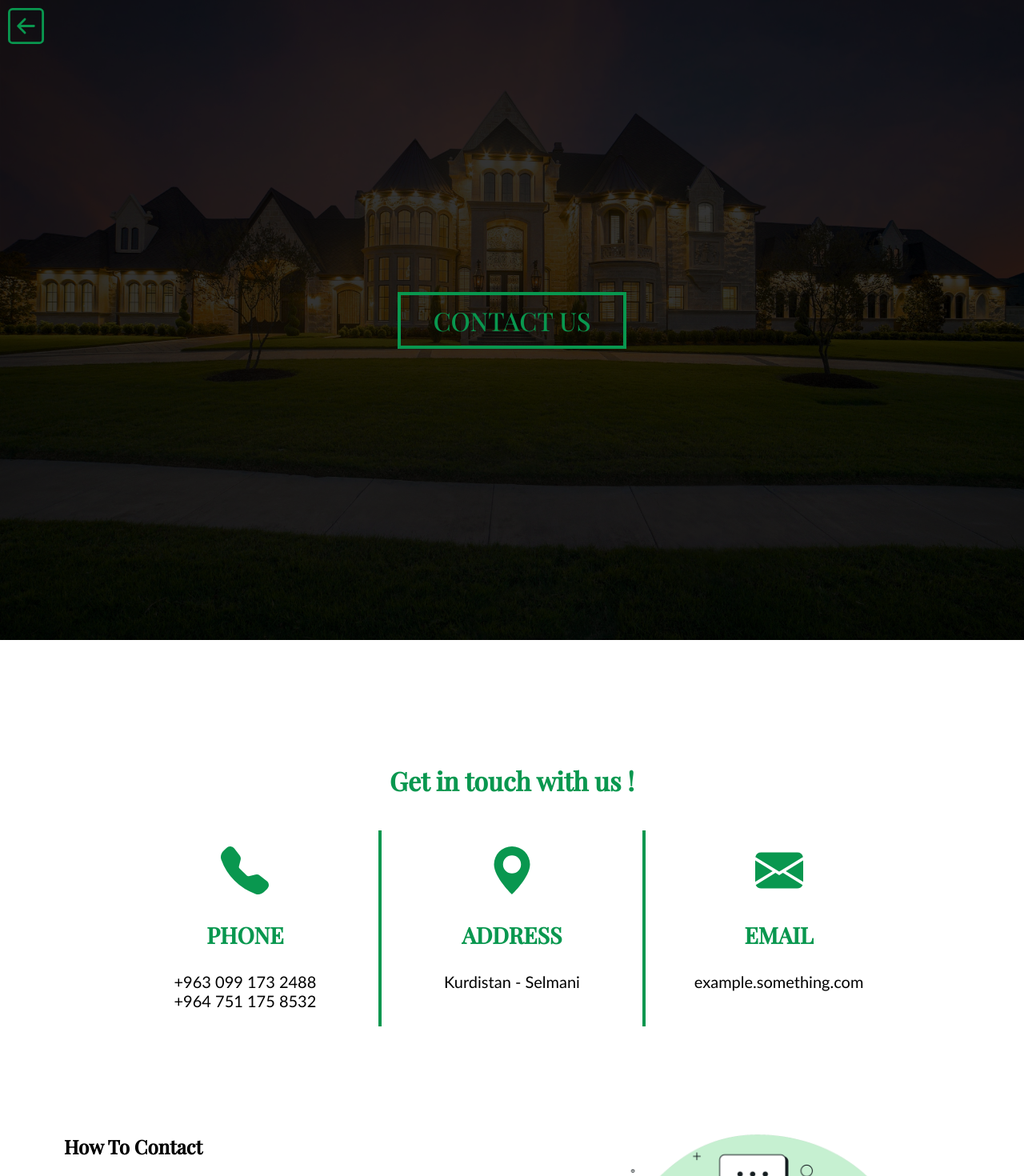
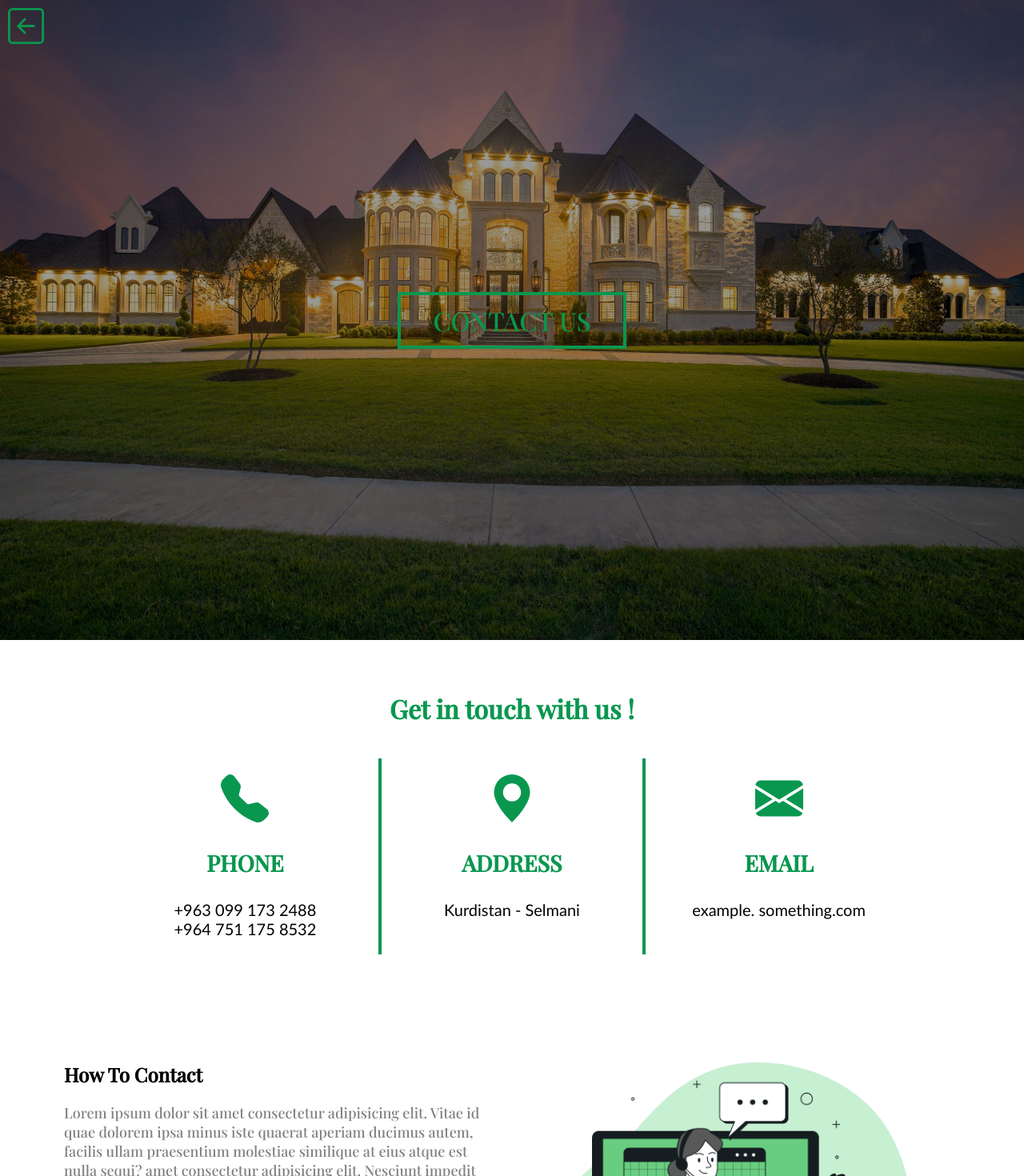
Before and after one commit to AlanKh98/e-commerce-reactjs-nextjs-typescript, a Next.js app: page /contact in a window 1280 px wide. Shown: the top 1470 px of the page at 80% size. Built offline with nearby package versions, Linux system fonts and the light colour scheme.

Commit message:
IAlan Deployeed

```diff
--- a/components/ContactCom/sectionTwo.tsx
+++ b/components/ContactCom/sectionTwo.tsx
@@ -26,7 +26,7 @@ export default function SectionTwo() {
                         <path d="M.05 3.555A2 2 0 0 1 2 2h12a2 2 0 0 1 1.95 1.555L8 8.414.05 3.555ZM0 4.697v7.104l5.803-3.558L0 4.697ZM6.761 8.83l-6.57 4.027A2 2 0 0 0 2 14h12a2 2 0 0 0 1.808-1.144l-6.57-4.027L8 9.586l-1.239-.757Zm3.436-.586L16 11.801V4.697l-5.803 3.546Z"/>
                     </svg>
                     <h3>EMAIL</h3>
-                    <h4>example.something.com</h4>
+                    <h4>example. something.com</h4>
                 </div>
             </div>
         </div>
--- a/styles/contact.module.css
+++ b/styles/contact.module.css
@@ -31,7 +31,7 @@
 .firstSectionColor {
   width: 100%;
   height: 100%;
-  background-color: rgba(0, 0, 0, 0.8);
+  background-color: rgba(0, 0, 0, 0.4);
   position: relative;
   /* color: #fff; */
   color: #09974f;
@@ -60,7 +60,7 @@
 /* Section Two */
 .secondSection {
   text-align: center;
-  margin: 12% 0 5%;
+  margin: 5% 0;
   width: 100%;
 }
 .secondSection h1 {
--- a/styles/ui.module.css
+++ b/styles/ui.module.css
@@ -106,7 +106,7 @@
 @media only screen and (max-width: 800px) {
   .imgItem {
     height: 260px;
-    width: 50%;
+    width: 90%;
   }
   .imgCenter {
     height: 135px;
```
